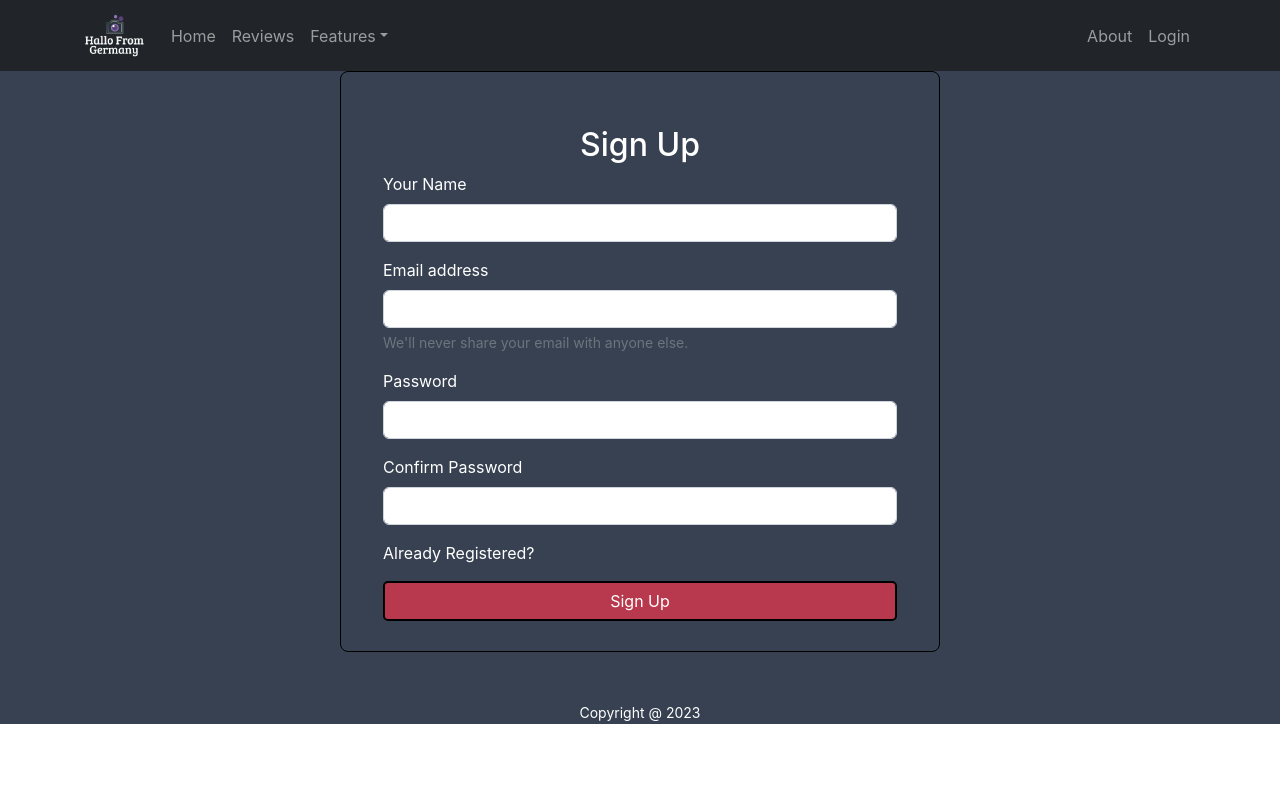
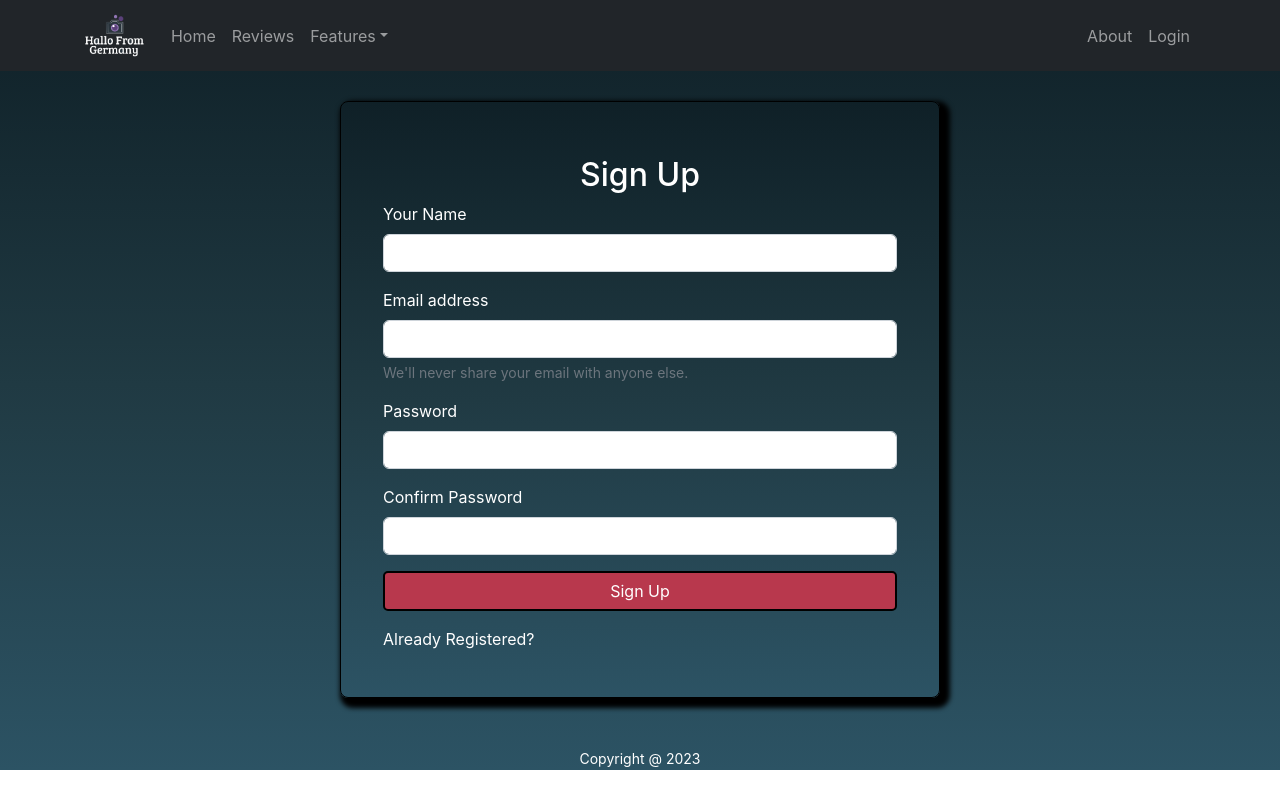
Before and after one commit to ZMWasif/Hallo-From-Germany, a React (Create React App) app: page /register in a window 1280 px wide. Built offline with nearby package versions, Linux system fonts and the light colour scheme.

Commit message:
SignUp Page Done

```diff
--- a/package.json
+++ b/package.json
@@ -18,6 +18,7 @@
     "react": "^18.2.0",
     "react-bootstrap": "^2.7.0",
     "react-dom": "^18.2.0",
+    "react-firebase-hooks": "^5.1.1",
     "react-router-dom": "^6.7.0",
     "react-scripts": "5.0.1",
     "web-vitals": "^2.1.4"
--- a/src/App.css
+++ b/src/App.css
@@ -1,4 +1,4 @@
 
 .app{
-  background-color: rgb(55 65 81);
+  background-image: linear-gradient(#0F2027, #203A43, #2C5364);
 }
--- a/src/Pages/Home/Description/Description.css
+++ b/src/Pages/Home/Description/Description.css
@@ -22,7 +22,7 @@
     color: aliceblue;
  }
  .description-container{
-    background-color: rgb(55 65 81);
+   background-image: linear-gradient(#0F2027, #203A43, #2C5364);
  }
  @media only screen and (min-width:577px) and (max-width:992px){
     .description-container{
--- a/src/Pages/Home/Membership/Membership.css
+++ b/src/Pages/Home/Membership/Membership.css
@@ -1,6 +1,7 @@
 .membership-container{
    display: flex;
    padding: 30px;
+   background-image: linear-gradient(#0F2027, #203A43, #2C5364);
 
 
 }
--- a/src/Pages/Home/Quote/Quote.css
+++ b/src/Pages/Home/Quote/Quote.css
@@ -5,3 +5,6 @@
     border-radius: 10px;
     box-shadow: 5px 5px 5px  black;
 }
+.quote-container{
+    background-image: linear-gradient(#0F2027, #203A43, #2C5364);
+}
--- a/src/Pages/Home/Quote/Quote.js
+++ b/src/Pages/Home/Quote/Quote.js
@@ -4,7 +4,7 @@ import "animate.css";
 
 const Quote = () => {
   return (
-    <div>
+    <div className="quote-container">
       <div className=" mt-5 pt-3 pb-3 text-center w-100 quote animate__animated animate__fadeInDown">
         <h1>
           “Digital entrepreneurs will start making more money with physical
--- a/src/Pages/Login/Login.js
+++ b/src/Pages/Login/Login.js
@@ -38,7 +38,10 @@ const Login = () => {
               required
             />
           </div>
-          <div className="d-flex">
+          <Button className="login-btn w-100 px-4" type="submit">
+            Login
+          </Button>
+          <div className="d-flex mt-3">
             <p className="text-white me-2">New to Hallo From Germany?</p>
 
             <Link
@@ -49,10 +52,6 @@ const Login = () => {
               Create an account
             </Link>
           </div>
-
-          <Button className="login-btn w-100 px-4" type="submit">
-            Login
-          </Button>
         </form>
       </div>
     </div>
--- a/src/Pages/Register/Register.css
+++ b/src/Pages/Register/Register.css
@@ -1,9 +1,12 @@
 .form-container{
+    background-image: linear-gradient(#0F2027, #203A43, #2C5364);
     width: 600px;
     margin: 0 auto;
+    margin-top: 30px;
     padding: 30px;
     border: 1px solid black;
     box-sizing: border-box;
+    box-shadow: 5px 5px 5px 5px black;
     border-radius: 8px;
     display: flex;
     justify-content: center;
--- a/src/Pages/Register/Register.js
+++ b/src/Pages/Register/Register.js
@@ -2,6 +2,8 @@ import React, { useState } from "react";
 import { Button } from "react-bootstrap";
 import { Link } from "react-router-dom";
 import "./Register.css";
+import { useCreateUserWithEmailAndPassword } from "react-firebase-hooks/auth";
+import auth from "../../firebase.init";
 
 const Register = () => {
   const [name, setName] = useState("");
@@ -9,6 +11,9 @@ const Register = () => {
   const [password, setPassword] = useState("");
   const [confirmPassword, setConfirmPassword] = useState("");
   const [error, setError] = useState("");
+
+  const [createUserWithEmailAndPassword] =
+    useCreateUserWithEmailAndPassword(auth);
 
   const handleNameBlur = (event) => {
     setName(event.target.value);
@@ -31,6 +36,11 @@ const Register = () => {
       setError("Your Passwords did not match");
       return;
     }
+    if (password.length < 6) {
+      setError("Your Password must be more than 6 characters");
+      return;
+    }
+    createUserWithEmailAndPassword(email, password);
   };
 
   return (
@@ -101,7 +111,10 @@ const Register = () => {
             />
           </div>
           <p style={{ color: "red" }}>{error}</p>
-          <div className="mb-3">
+          <Button className="login-btn w-100 px-4" type="submit">
+            Sign Up
+          </Button>
+          <div className="mb-3 mt-3">
             <Link
               className="form-check-label text-white form-link"
               to="/login"
@@ -110,9 +123,6 @@ const Register = () => {
               Already Registered?
             </Link>
           </div>
-          <Button className="login-btn w-100 px-4" type="submit">
-            Sign Up
-          </Button>
         </form>
       </div>
     </div>
```
Also changed, not shown: 1 other file (tests, documents, lock files or other folders).
